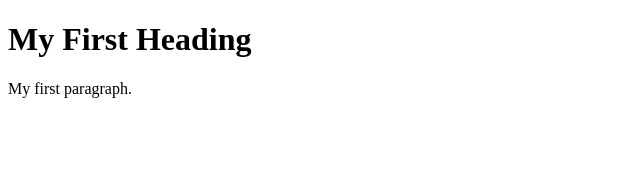
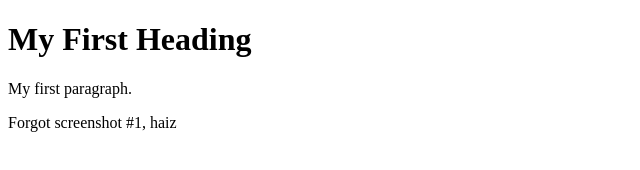
Before and after one commit to kylelim-bot/ProjectA, a plain HTML site: page index2.html in a window 1280 px wide. Shown: the whole page, without its empty margins (0-640 px from the left). Drawn offline with Linux system fonts and the light colour scheme.

Commit message:
new enhancement

```diff
--- a/index2.html
+++ b/index2.html
@@ -4,6 +4,7 @@
 
 <h1>My First Heading</h1>
 <p>My first paragraph.</p>
+<p>Forgot screenshot #1, haiz</p>
 
 </body>
 </html>
```
